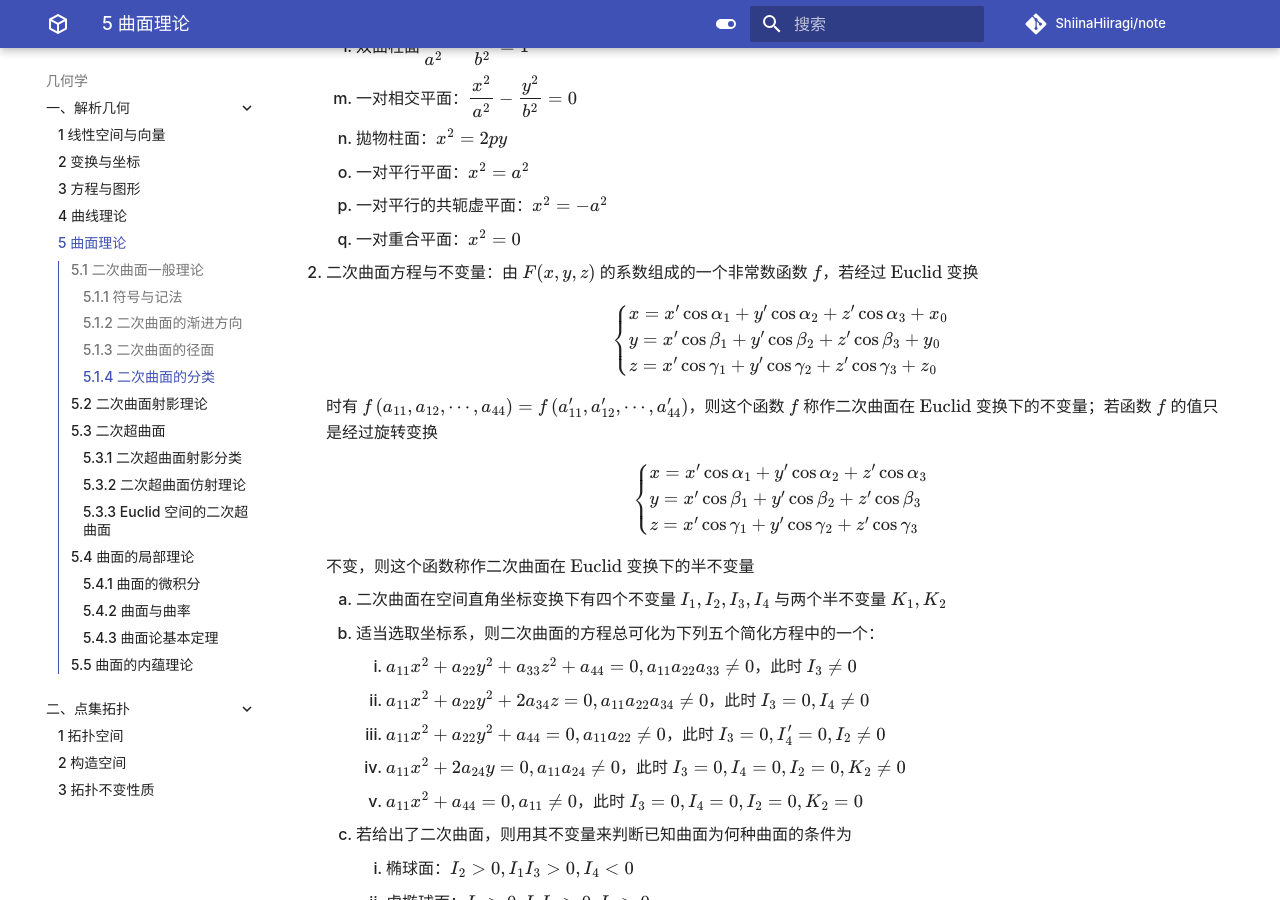
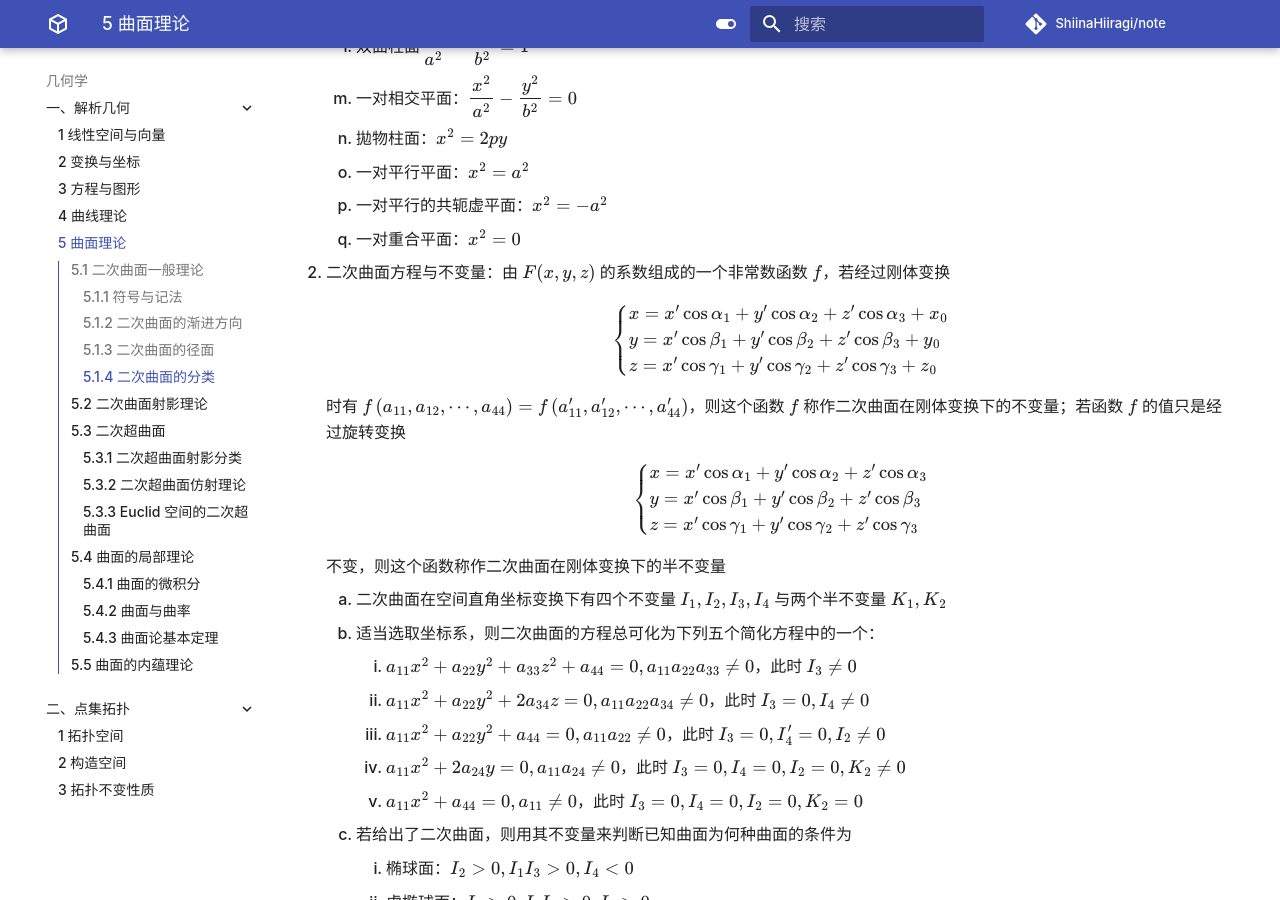
Before and after one commit to ShiinaHiiragi/note, an MkDocs documentation site: the page built from docs/top/anly/surf.md, in a window 1280 px wide and 900 px high, scrolled down 4571 px. Built offline with MkDocs 1.6.1 and Material for MkDocs 9.7.7, drawn with Linux system fonts in a browser that asks for light colours; comment, search, counter and statistics services are not loaded.

Commit message:
change name of euclid transformation

```diff
--- a/docs/top/anly/surf.md
+++ b/docs/top/anly/surf.md
@@ -183,7 +183,7 @@
     16. 一对平行的共轭虚平面：$x^{2}=-a^{2}$
     17. 一对重合平面：$x^{2}=0$
 
-2. 二次曲面方程与不变量：由 $F(x, y, z)$ 的系数组成的一个非常数函数 $f$，若经过 $\text{Euclid}$ 变换
+2. 二次曲面方程与不变量：由 $F(x, y, z)$ 的系数组成的一个非常数函数 $f$，若经过刚体变换
 
     $$
     \left\{\begin{array}{l}
@@ -193,7 +193,7 @@
     \end{array}\right.
     $$
 
-    时有 $f\left(a_{11}, a_{12}, \cdots, a_{44}\right)=f\left(a_{11}^{\prime}, a_{12}^{\prime}, \cdots, a_{44}^{\prime}\right)$，则这个函数 $f$ 称作二次曲面在 $\text{Euclid}$ 变换下的不变量；若函数 $f$ 的值只是经过旋转变换
+    时有 $f\left(a_{11}, a_{12}, \cdots, a_{44}\right)=f\left(a_{11}^{\prime}, a_{12}^{\prime}, \cdots, a_{44}^{\prime}\right)$，则这个函数 $f$ 称作二次曲面在刚体变换下的不变量；若函数 $f$ 的值只是经过旋转变换
 
     $$
     \left\{\begin{array}{l}
@@ -203,7 +203,7 @@
     \end{array}\right.
     $$
 
-    不变，则这个函数称作二次曲面在 $\text{Euclid}$ 变换下的半不变量
+    不变，则这个函数称作二次曲面在刚体变换下的半不变量
 
     1. 二次曲面在空间直角坐标变换下有四个不变量 $I_{1}, I_{2}, I_{3}, I_{4}$ 与两个半不变量 $K_{1}, K_{2}$
     2. 适当选取坐标系，则二次曲面的方程总可化为下列五个简化方程中的一个：
```
Also changed, not shown: docs/top/anly/curv.md (+3 -3 lines).
